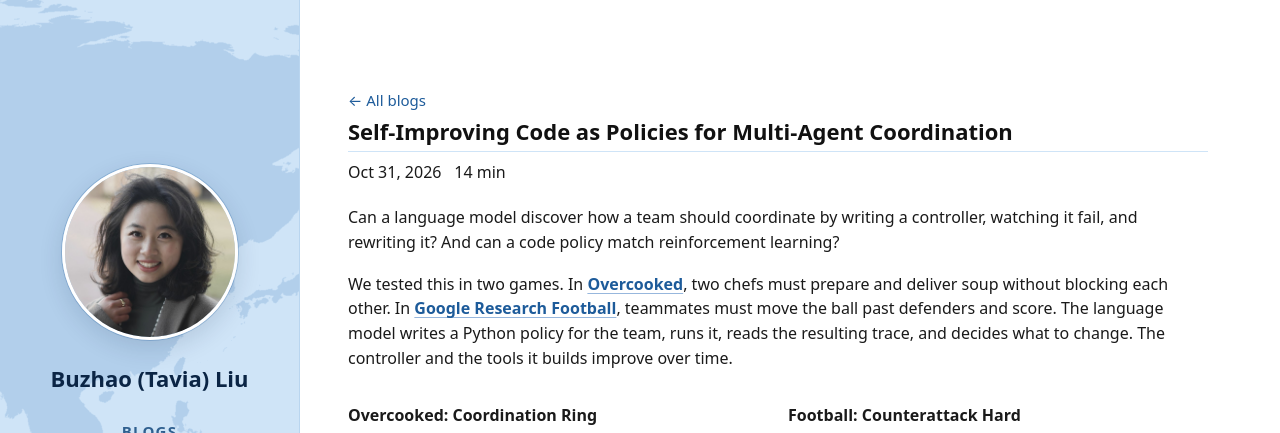
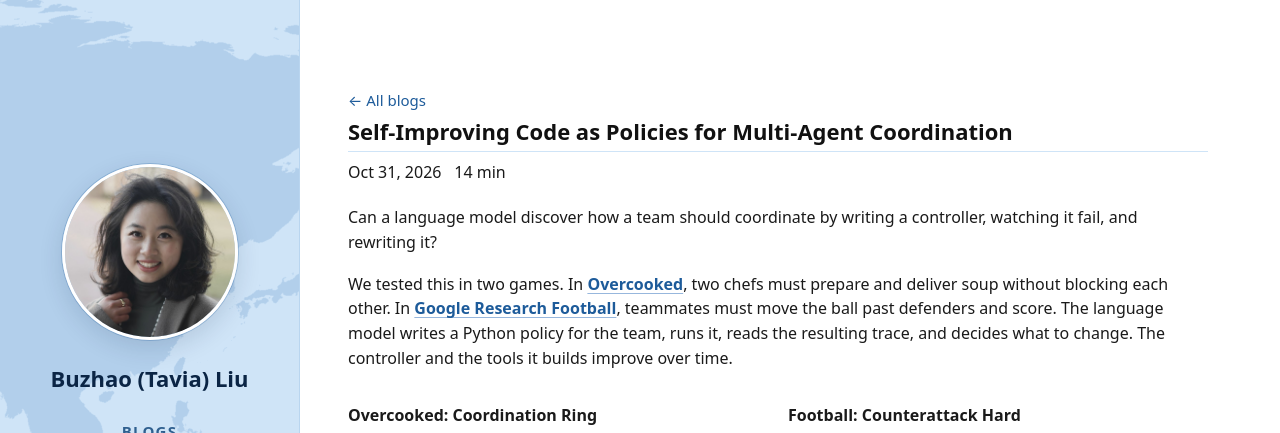
Before and after one commit to tavia-liu/tavia-liu.github.io, a Jekyll site: the page built from _posts/2026-10-31-self-improving-code-as-policies.md, in a window 1280 px wide and 900 px high, cut to the strip 0-433 px from the top of the window. Built offline with Jekyll 4.4.1, drawn with Linux system fonts in a browser that asks for light colours.

Commit message:
Restore single opening question

```diff
--- a/_posts/2026-10-31-self-improving-code-as-policies.md
+++ b/_posts/2026-10-31-self-improving-code-as-policies.md
@@ -9,7 +9,7 @@
 image: /assets/img/research/overcooked-rsi-ten-rounds.png
 ---
 
-Can a language model discover how a team should coordinate by writing a controller, watching it fail, and rewriting it? And can a code policy match reinforcement learning?
+Can a language model discover how a team should coordinate by writing a controller, watching it fail, and rewriting it?
 
 We tested this in two games. In [Overcooked](https://github.com/HumanCompatibleAI/overcooked_ai), two chefs must prepare and deliver soup without blocking each other. In [Google Research Football](https://github.com/google-research/football), teammates must move the ball past defenders and score. The language model writes a Python policy for the team, runs it, reads the resulting trace, and decides what to change. The controller and the tools it builds improve over time.
 
```
